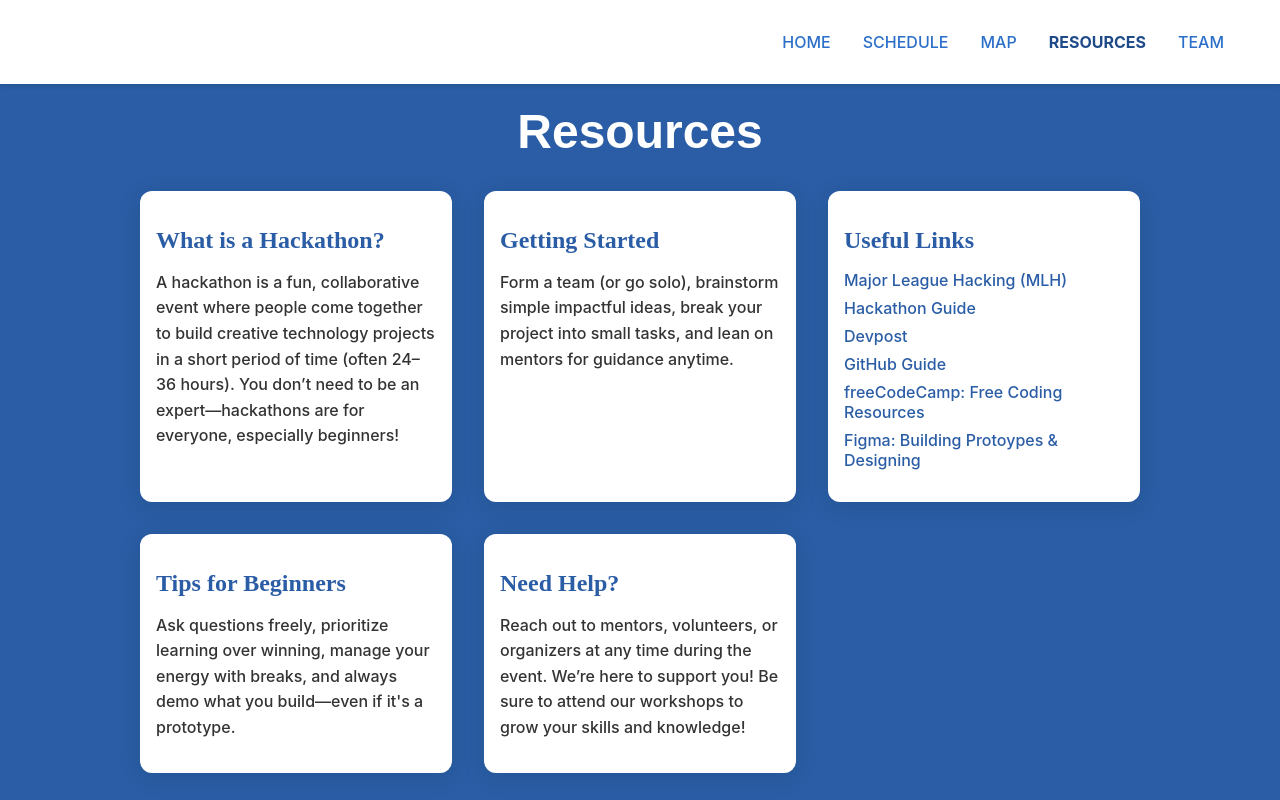
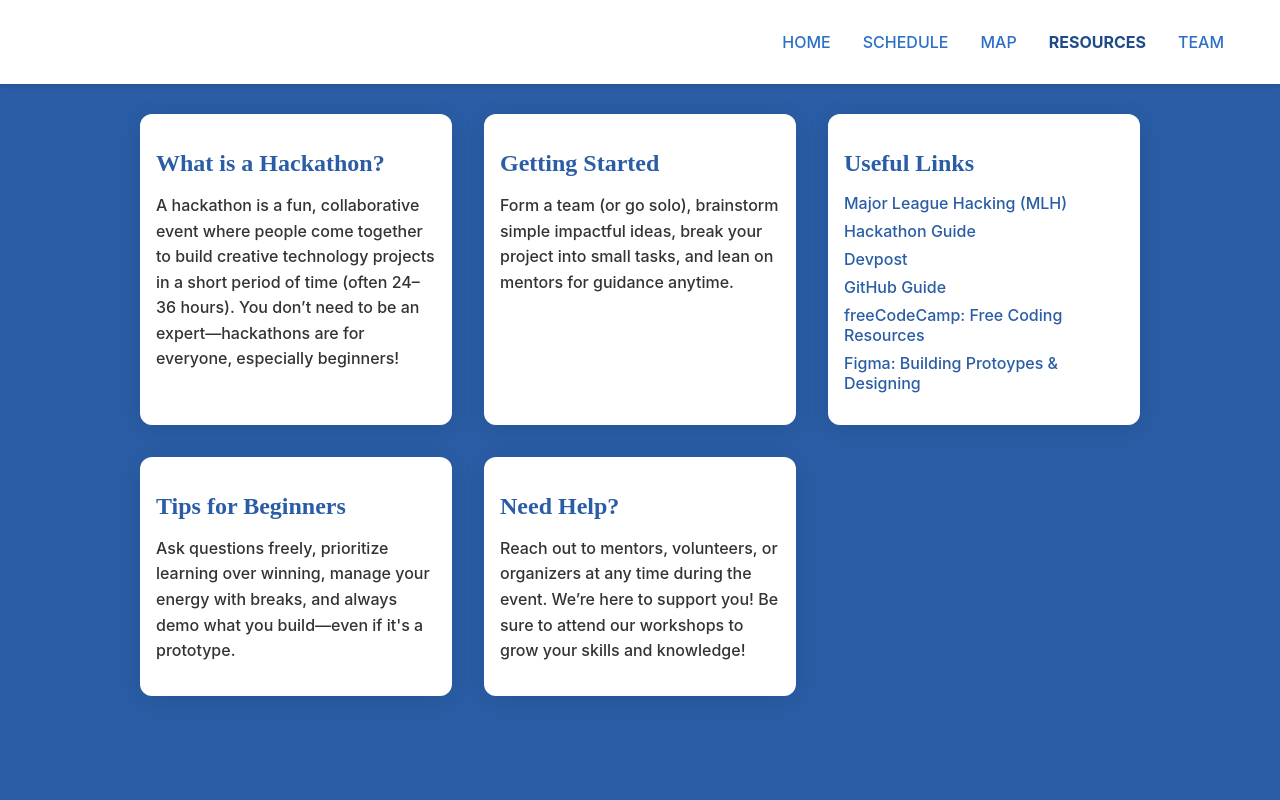
Before and after one commit to cu-divhacks/2025website, a React (Create React App) app in the folder 2025divhacks/: page /resources in a window 1280 px wide. Built offline with nearby package versions, Linux system fonts and the light colour scheme.

Commit message:
removed resources title, cleaned code a bit

```diff
--- a/2025divhacks/src/App.css
+++ b/2025divhacks/src/App.css
@@ -959,17 +959,13 @@ html, body, #root {
   color: #fff;
   text-align: center;
 }
-.resources-title {
-  font-size: 3rem;
-  margin-bottom: 2rem;
-  font-family: 'Archivo Black', sans-serif;
-}
 .resources-grid {
   display: grid;
   grid-template-columns: repeat(auto-fit, minmax(250px, 1fr));
   gap: 2rem;
   max-width: 1000px;
   margin: 0 auto;
+  padding-top: 50px;
 }
 .resource-card {
   background: #fff;
--- a/2025divhacks/src/pages/Resources.js
+++ b/2025divhacks/src/pages/Resources.js
@@ -34,7 +34,6 @@ const resourcesData = [
 export default function Resources() {
   return (
     <section className="resources-page">
-      <h1 className="resources-title">Resources</h1>
       <div className="resources-grid">
         {resourcesData.map((item, idx) => (
           <div key={idx} className="resource-card">
```
